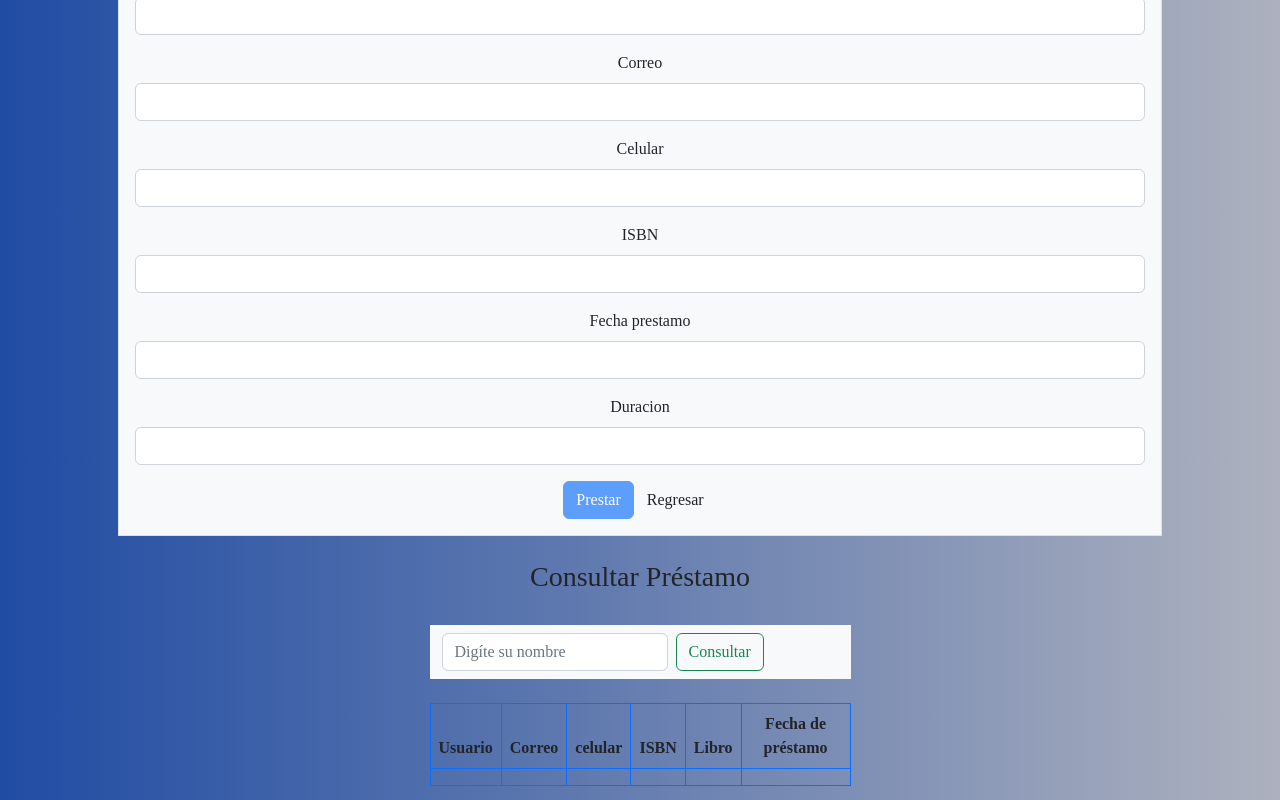
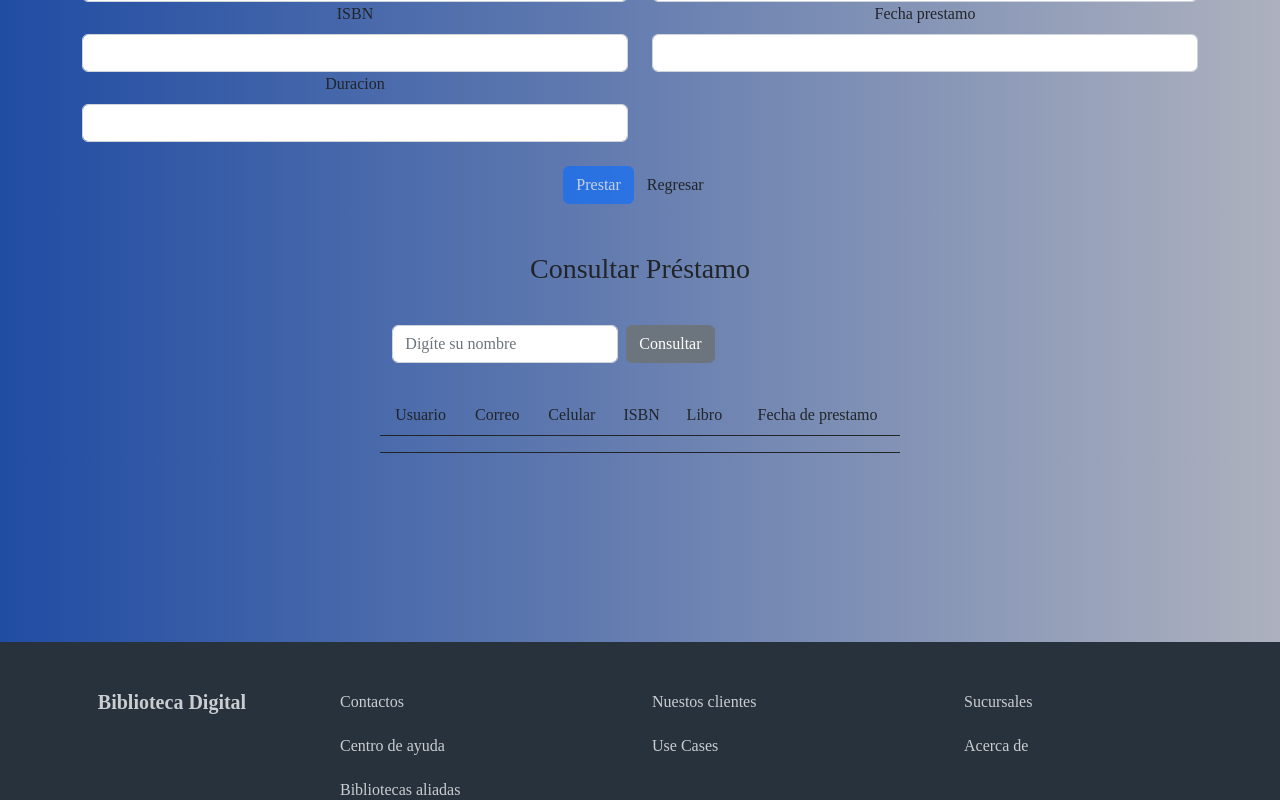
Before and after one commit to LuisFerOv25/ProyectoBiblioteca, an Angular app: page /prestalib in a window 1280 px wide. Shown: the part 300-1100 px from the top of the page. Built offline with nearby package versions, Linux system fonts and the light colour scheme.

Commit message:
Mejoras en la secccion consultar prestamo

```diff
--- a/src/app/componentes/footer/footer.component.html
+++ b/src/app/componentes/footer/footer.component.html
@@ -7,9 +7,9 @@
            <div class="col-12">
                 <div class="row row-2">
                     <div class="col-sm-3 text-md-center"><h5><span> <i class="fa fa-firefox text-light" aria-hidden="true"></i></span><b>  Biblioteca Digital</b></h5></div>
-                    <div class="col-sm-3  my-sm-0 mt-5"><ul class="list-unstyled"><li class="mt-0">Platform</li><li>Help Center</li><li>Security</li></ul></div>
-                    <div class="col-sm-3  my-sm-0 mt-5"><ul class="list-unstyled"><li class="mt-0">Customers</li><li>Use Cases</li><li>Customers Services</li></ul></div>
-                    <div class="col-sm-3  my-sm-0 mt-5"><ul class="list-unstyled"><li class="mt-0">Company</li><li>About</li><li>Careers- <span class="Careers">We're-hiring</span></li></ul></div>
+                    <div class="col-sm-3  my-sm-0 mt-5"><ul class="list-unstyled"><li class="mt-0">Contactos</li><li>Centro de ayuda</li><li>Bibliotecas aliadas</li></ul></div>
+                    <div class="col-sm-3  my-sm-0 mt-5"><ul class="list-unstyled"><li class="mt-0">Nuestos clientes</li><li>Use Cases</li><li></li></ul></div>
+                    <div class="col-sm-3  my-sm-0 mt-5"><ul class="list-unstyled"><li class="mt-0">Sucursales</li><li>Acerca de</li></ul></div>
                 </div>
            </div>
        </div>
--- a/src/app/componentes/prestar-libro/prestar-libro.component.html
+++ b/src/app/componentes/prestar-libro/prestar-libro.component.html
@@ -1,51 +1,48 @@
 <app-navbar></app-navbar>
-<div class="container-sm px-5 text-center">
+<div class="container text-center">
   <h3 class="mt-3 text-center py-4">Formulario "Prestar libro"</h3>
-  <div class="row gx-5">
+  <form [formGroup]="prestarLib" (ngSubmit)="prestar()">
+    <div class="row align-items-start">
       <div class="col">
-      <div class="p-3 border bg-light">
-
-        <form [formGroup]="prestarLib" (ngSubmit)="prestar()">
-          <div class="mb-3">
         <label for="cedula" class="form-label">Cedula</label>
         <input type="text" formControlName="cedula" class="form-control" id="cedula" autocomplete="off">
         <span *ngIf="prestarLib.get('cedula')?.invalid && prestarLib.get('cedula')?.touched" class="text-danger">
           La <strong>cedula</strong> es un campo requerido
         </span>
       </div>
-          <div class="mb-3">
+      <div class="col">
         <label for="nombre" class="form-label">Nombre</label>
             <input type="text" formControlName="nombre" class="form-control" id="nombre" autocomplete="off">
             <span *ngIf="prestarLib.get('nombre')?.invalid && prestarLib.get('nombre')?.touched" class="text-danger">
               El <strong>nombre</strong> es un campo requerido
             </span>
       </div>
-
-          <div class="mb-3">
+    </div>
+    <div class="row align-items-start">
+      <div class="col">
         <label for="correo" class="form-label">Correo</label>
         <input type="text" formControlName="correo" class="form-control" id="correo" autocomplete="off">
         <span *ngIf="prestarLib.get('correo')?.invalid && prestarLib.get('correo')?.touched" class="text-danger">
           El <strong>correo</strong> es un campo requerido
         </span>
       </div>
-
-          <div class="mb-3">
+      <div class="col">
         <label for="celular" class="form-label">Celular</label>
         <input type="text" formControlName="celular" class="form-control" id="celular" autocomplete="off">
         <span *ngIf="prestarLib.get('celular')?.invalid && prestarLib.get('celular')?.touched" class="text-danger">
           El <strong>celular</strong> es un campo requerido
         </span>
       </div>
-
-          <div class="mb-3">
+    </div>
+    <div class="row align-items-start">
+      <div class="col">
         <label for="isbn" class="form-label">ISBN</label>
         <input type="text" formControlName="isbn" class="form-control" id="isbn" autocomplete="off">
         <span *ngIf="prestarLib.get('isbn')?.invalid && prestarLib.get('isbn')?.touched" class="text-danger">
           El <strong>isbn</strong> es un campo requerido
         </span>
       </div>
-
-          <div class="mb-3">
+      <div class="col">
         <label for="fechapres" class="form-label">Fecha prestamo</label>
         <input type="text" formControlName="fechapres" class="form-control" id="fechapres" autocomplete="off">
         <span *ngIf="prestarLib.get('fechapres')?.invalid && prestarLib.get('fechapres')?.touched"
@@ -53,7 +50,9 @@
           La <strong>fecha del prestamo</strong> es un campo requerido
         </span>
       </div>
-          <div class="mb-3">
+    </div>
+    <div class="row align-items-center">
+      <div class="col-6">
         <label for="duracion" class="form-label">Duracion</label>
         <input type="text" formControlName="duracion" class="form-control" id="duracion" autocomplete="off">
         <span *ngIf="prestarLib.get('duracion')?.invalid && prestarLib.get('duracion')?.touched"
@@ -61,23 +60,22 @@
           La <strong>duracion</strong> es un campo requerido
         </span>
       </div>
-
+    </div>
+    <div class="py-4">
     <button type="submit" [disabled]="prestarLib.invalid" class="btn btn-primary float-ed ">Prestar</button>
     <button routerLink="/" class="btn btn-secundary">Regresar</button>
+    </div>
   </form>
+</div>
 
 
-
-      </div>
       <div class="conteiner py-4">
 
 
-
+        <div class=" row">
+          <div class="text-center">
           <h3>Consultar Préstamo</h3>
-
-        <div class=" row">
-
-
+          </div>
           <br>
 
           <div class="container">
@@ -85,37 +83,50 @@
               <div class="col-sm-5 ">
 
                 <br>
-                <nav class="navbar bg-light">
+                <nav class="navbar">
                   <div class="container-fluid">
                     <form class="d-flex" role="search">
                       <input class="form-control me-2" type="search" placeholder="Digíte su nombre" aria-label="Search">
-                      <button class="btn btn-outline-success" type="submit">Consultar</button>
+                      <button class="btn btn-secondary" type="submit">Consultar</button>
                     </form>
                   </div>
                 </nav>
                 <br>
-                <table class="table table-bordered border-primary">
+                <table
+                class="table table-hover border-dark text-center">
+
                 <thead>
-                    <tr>
-                      <th scope="col">Usuario</th>
-                      <th scope="col">Correo</th>
-                      <th scope="col">celular</th>
-                      <th scope="col">ISBN</th>
-                      <th scope="col">Libro</th>
-                      <th scope="col">Fecha de préstamo</th>
+                  <tr class="text-center">
+                    <td>Usuario</td>
+                    <td>Correo</td>
+                    <td>Celular</td>
+                    <td>ISBN</td>
+                    <td>Libro</td>
+                    <td>Fecha de prestamo</td>
                   </tr>
                 </thead>
                 <tbody>
                   <tr>
-                      <th scope="row"></th>
-                      <td></td>
-                      <td></td>
-                      <td></td>
-                      <td></td>
-                      <td></td>
+                    <td>
+
+                    </td>
+                    <td>
+
+                    </td>
+                    <td>
+
+                    </td>
+                    <td>
+
+                    </td>
+                    <td>
+
+                    </td>
+                    <td>
+
+                    </td>
+
                   </tr>
-
-
                 </tbody>
               </table>
               </div>
@@ -124,6 +135,3 @@
 
         </div>
       </div>
-    </div>
-  </div>
-</div>
--- a/src/app/componentes/registro-libro/registro-libro.component.css
+++ b/src/app/componentes/registro-libro/registro-libro.component.css
@@ -0,0 +1,99 @@
+@import url("https://fonts.googleapis.com/css?family=Montserrat:700");
+.hero {
+  background-color: #4e7ddacb;
+  position: relative;
+  height: 90vh;
+  overflow: hidden;
+  font-family: 'Montserrat', sans-serif;
+}
+
+.hero__title {
+  color: #fff;
+  position: absolute;
+  top: 50%;
+  left: 50%;
+  -webkit-transform: translate(-50%, -50%);
+          transform: translate(-50%, -50%);
+  font-size: 50px;
+  z-index: 1;
+}
+
+.cube {
+  position: absolute;
+  top: 80vh;
+  left: 45vw;
+  width: 10px;
+  height: 10px;
+  border: solid 1px #003298;
+  -webkit-transform-origin: top left;
+          transform-origin: top left;
+  -webkit-transform: scale(0) rotate(0deg) translate(-50%, -50%);
+          transform: scale(0) rotate(0deg) translate(-50%, -50%);
+  -webkit-animation: cube 12s ease-in forwards infinite;
+          animation: cube 12s ease-in forwards infinite;
+}
+.cube:nth-child(2n) {
+  border-color: #0051f4;
+}
+.cube:nth-child(2) {
+  -webkit-animation-delay: 2s;
+          animation-delay: 2s;
+  left: 25vw;
+  top: 40vh;
+}
+.cube:nth-child(3) {
+  -webkit-animation-delay: 4s;
+          animation-delay: 4s;
+  left: 75vw;
+  top: 50vh;
+}
+.cube:nth-child(4) {
+  -webkit-animation-delay: 6s;
+          animation-delay: 6s;
+  left: 90vw;
+  top: 10vh;
+}
+.cube:nth-child(5) {
+  -webkit-animation-delay: 8s;
+          animation-delay: 8s;
+  left: 10vw;
+  top: 85vh;
+}
+.cube:nth-child(6) {
+  -webkit-animation-delay: 10s;
+          animation-delay: 10s;
+  left: 50vw;
+  top: 10vh;
+}
+
+@-webkit-keyframes cube {
+  from {
+    -webkit-transform: scale(0) rotate(0deg) translate(-50%, -50%);
+            transform: scale(0) rotate(0deg) translate(-50%, -50%);
+    opacity: 1;
+  }
+  to {
+    -webkit-transform: scale(20) rotate(960deg) translate(-50%, -50%);
+            transform: scale(20) rotate(960deg) translate(-50%, -50%);
+    opacity: 0;
+  }
+}
+
+@keyframes cube {
+  from {
+    -webkit-transform: scale(0) rotate(0deg) translate(-50%, -50%);
+            transform: scale(0) rotate(0deg) translate(-50%, -50%);
+    opacity: 1;
+  }
+  to {
+    -webkit-transform: scale(20) rotate(960deg) translate(-50%, -50%);
+            transform: scale(20) rotate(960deg) translate(-50%, -50%);
+    opacity: 0;
+  }
+}
+.regresar{
+    display: grid;
+    position: relative;
+    right: 20px;
+    width: 200px;
+}
--- a/src/app/componentes/registro-libro/registro-libro.component.html
+++ b/src/app/componentes/registro-libro/registro-libro.component.html
@@ -1,5 +1,11 @@
 <app-navbar></app-navbar>
+
+<div class="hero">
+    <div class="cube"></div>
+    <div class="cube"></div>
+    <div class="cube"></div>
 <div class="container text-center py-2">
+
     <h1>Registro de Libro</h1>
 
 </div>
@@ -25,6 +31,7 @@
                             <label for="autor" class="form-label">Autor:</label>
                             <input type="text" class="form-control" id="autor" name="autor" />
                         </div>
+
                         <div class="mb-3">
                             <label for="editorial" class="form-label">Editorial:</label>
                             <input type="text" class="form-control" id="editorial" name="editorial" />
@@ -38,15 +45,11 @@
         </div>
 
     </div>
-    <div class="container text-center">
-    <div class="row align-items-start">
+    <div class="mx-auto" style="width:190px;">
+        <input class="btn btn-success" type="submit" value="Registrarme">
+        <div class="regresar py-2" >
+        <button type="button" class="btn btn-secondary">Volver</button>
+        </div>
+      </div>
 
-        <div class="col d-grid gap-2">
-            <button type="submit" class="btn btn-primary">Registrar</button>
-            <br>
-            <button type="submit" class="btn btn-primary">Volver</button>
-
-        </div>
-
-    </div>
-    </div>
+</div>
```
Also changed, not shown: src/app/componentes/gestion-libro/gestion-libro.component.css (line endings or trailing spaces). Lines whose indentation alone changed are shown as unchanged.
